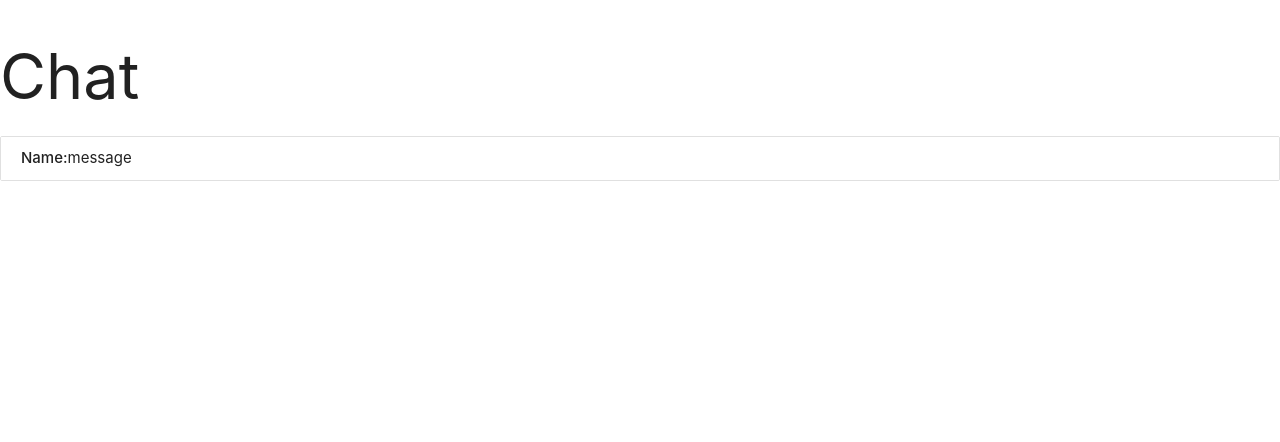
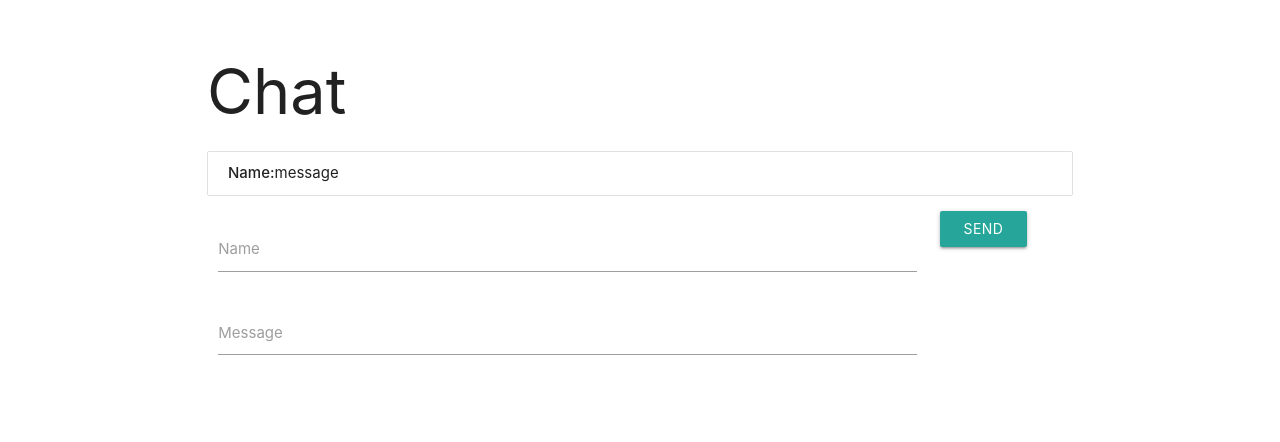
Before and after one commit to Mariia-MM/Chat-Demo, a website: page index.html in a window 1280 px wide. Drawn offline with Linux system fonts and the light colour scheme.

Commit message:
form and style of chat container
created container of chat + css

```diff
--- a/css/style.css
+++ b/css/style.css
@@ -0,0 +1,5 @@
+.container{
+    max-width: 30rem;
+    padding: 1rem;
+    margin: 0 auto;
+}
--- a/index.html
+++ b/index.html
@@ -10,15 +10,38 @@
     <script type="module" src="./js/index.js"></script>
 </head>
 <body>
+    <div class="container">
         <header>
             <h1>Chat</h1>
         </header>
         <main>
+            <section>
                 <ul class="collection">
                     <li class="collection-item"><strong>Name:</strong>message</li>
                 </ul>
+            </section>
+            <section>
+                <div class="row">
+                    <div class="col s10">
+                        <div class="row">
+                            <div class="input-field col s12">
+                                <input type="text" >
+                                <label for="textarea1">Name</label>
+                            </div>
+                            <div class="input-field col s12">
+                                <textarea id="textarea1" class="materialize-textarea"></textarea>
+                                <label for="textarea1">Message</label>
+                            </div>
+                        </div>
+                    </div>
+                    <div class="col s2">
+                        <button class="btn waves-effect waves-light" type="submit" name="action">Send
+                            <i class="material-icons right"></i>
+                        </button>
+                    </div>
+                </div>
+            </section>
         </main>
-
-
+    </div>
 </body>
 </html>
```
Lines whose indentation alone changed are shown as unchanged.
